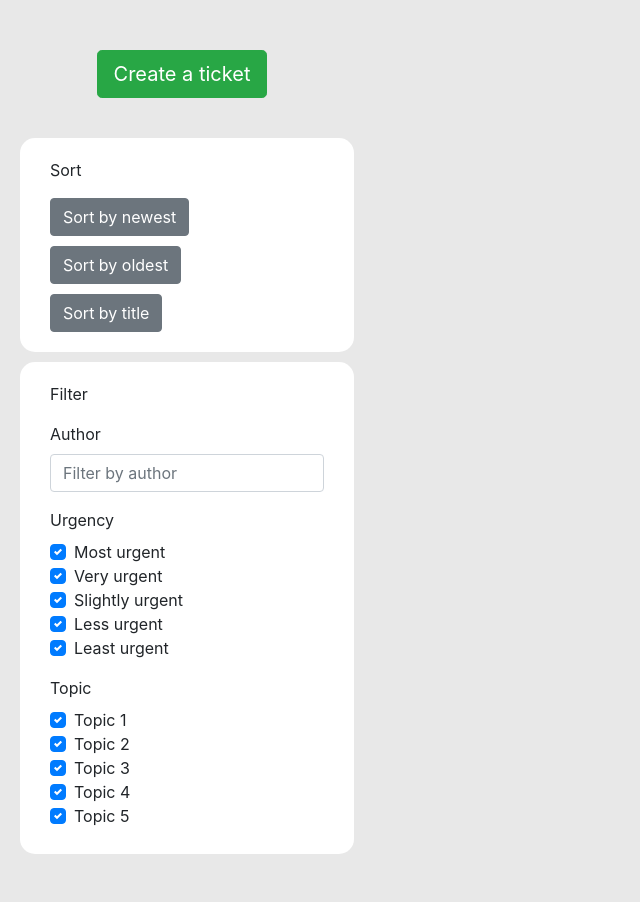
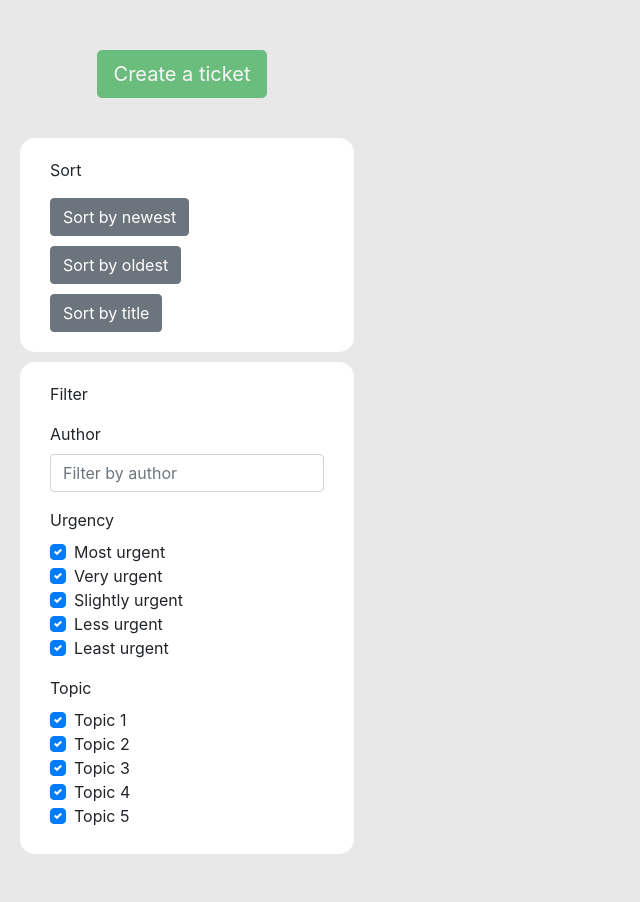
Before and after one commit to Jenkins-Spice-Latte/QA-Help-Queue-App, a React (Create React App) app in the folder Frontend/React/queue/: page / in a window 1280 px wide. Shown: the top 902 px of the page, without its empty margins (0-640 px from the left). Built offline with nearby package versions, Linux system fonts and the light colour scheme; no server answers.

Commit message:
disabled create button

```diff
--- a/Frontend/React/queue/src/Components/Create.jsx
+++ b/Frontend/React/queue/src/Components/Create.jsx
@@ -17,11 +17,18 @@ const Create = (props) => {
   const [topicSt, setTopic] = useState('');
   const [urgencySt, setUrgency] = useState('');
   const date = +new Date;
+  let disabled;
   var checkAuth;
   var checkTitle;
   var checkDesc;
   var urgencyCheck;
   var topicCheck;
+
+  if(props.mode === "Trainer mode"){
+    disabled = false;
+  } else{
+    disabled = true;
+  }
 
   if(urgencySt !== ""){
     urgencyCheck = <p id="createUrgencyCheck">Urgency selected</p>
@@ -78,7 +85,7 @@ const Create = (props) => {
 
     return (
       <>
-        <Button color="success" size="lg" onClick={toggle}>Create a ticket</Button>
+        <Button color="success" size="lg" disabled={disabled} onClick={toggle}>Create a ticket</Button>
       <div>
         <Modal isOpen={modal} toggle={toggle} className={className}>
         <Form onSubmit={handleSubmit}>
--- a/Frontend/React/queue/src/Components/Toggle.jsx
+++ b/Frontend/React/queue/src/Components/Toggle.jsx
@@ -1,7 +1,8 @@
 import React, { useState } from 'react';
 import { Button } from 'reactstrap';
 import { BsToggleOff,  BsToggleOn} from "react-icons/bs";
-import Queue from "./Queue"
+import Queue from "./Queue";
+import Create from "./Create";
 
 const Toggle = (props) => {
   const [modeSelect, setmodeSelect] = useState("Trainee mode");
@@ -22,6 +23,7 @@ const Toggle = (props) => {
       <>
         {mode}
         <Queue mode={(modeSelect)}/>
+        <Create mode={(modeSelect)}/>
       </>
     );
   };
```
Also changed, not shown: 1 other file (tests, documents, lock files or other folders).
